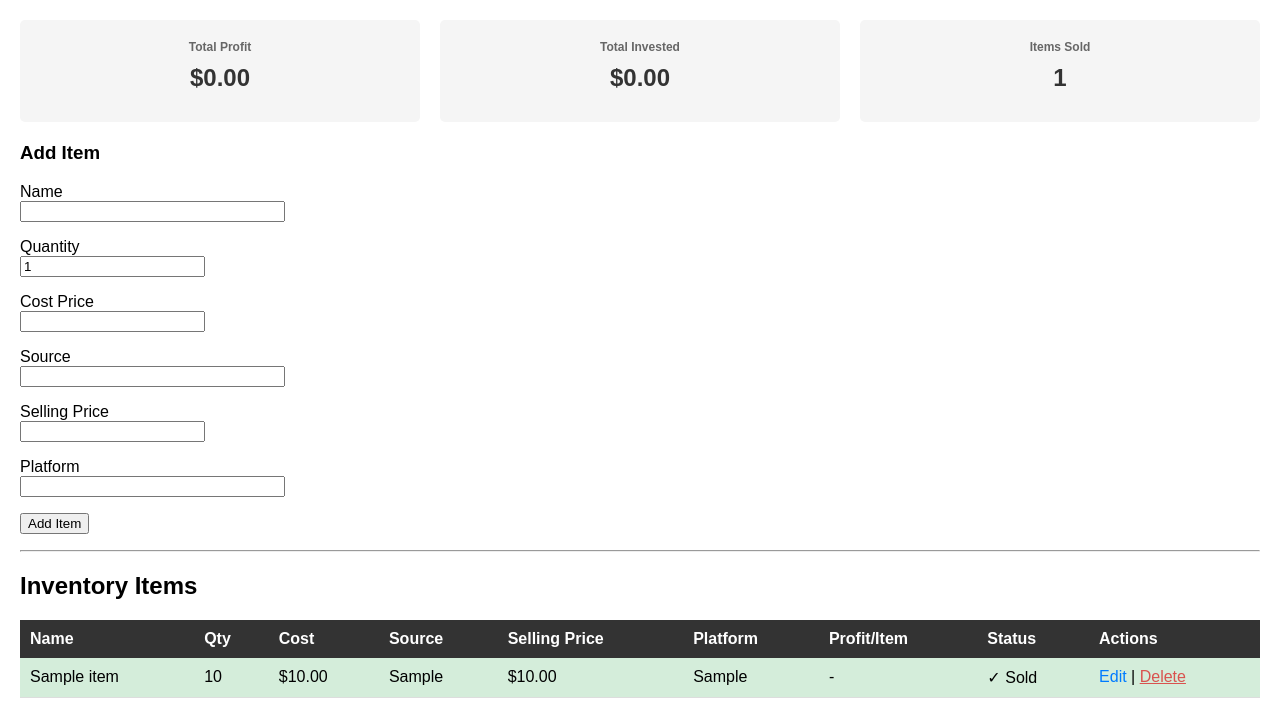
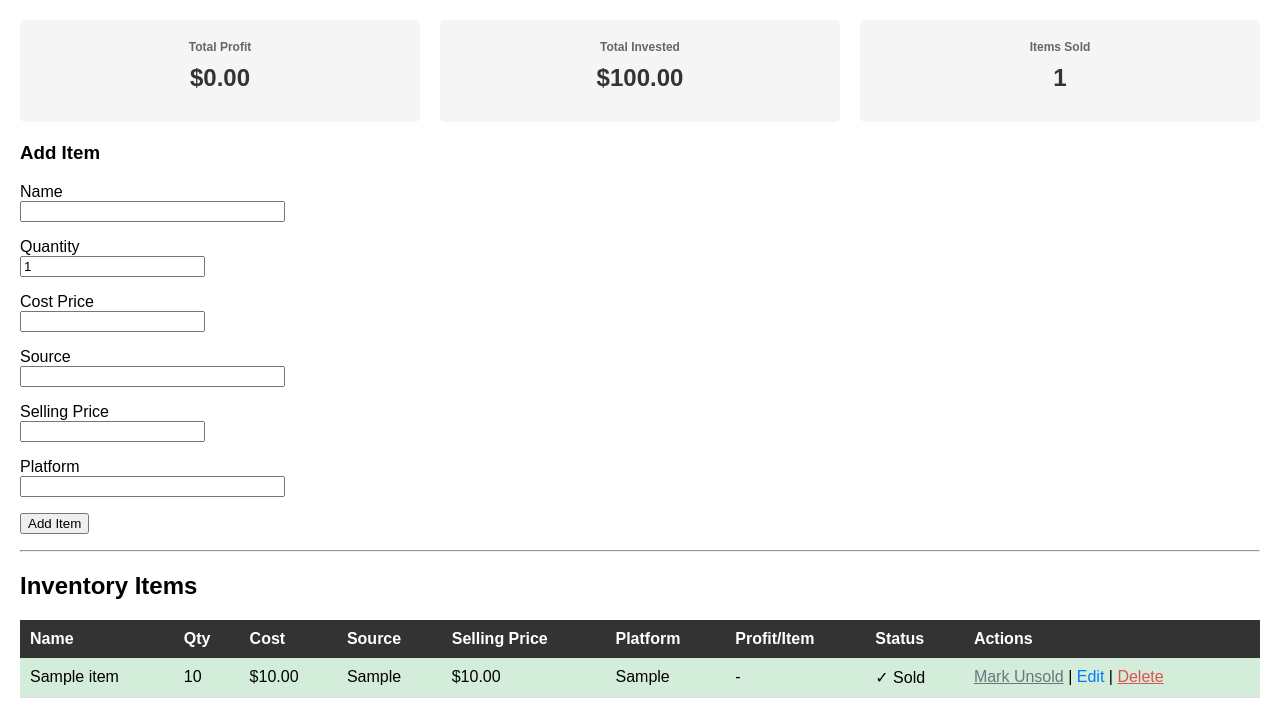
Before and after one commit to krice78/pinkattic-tracker, a Flask app: page / in a window 1280 px wide. Shown: the part 113-831 px from the top of the page. Run offline with Flask 3, Linux system fonts and the light colour scheme; a user stored in the database is signed in; tables that the repository leaves empty hold one stand-in row (values such as "Sample post").

Commit message:
adjusted total_invested to include items not sold as well

```diff
--- a/app/__init__.py
+++ b/app/__init__.py
@@ -43,7 +43,7 @@ def create_app():
         form = ItemForm()
         items = Item.query.filter_by(user_id=current_user.id).all()
         total_profit = sum(item.total_profit for item in items)
-        total_invested = sum(float(item.cost_price) * item.quantity for item in items if not item.sold)
+        total_invested = sum(float(item.cost_price) * item.quantity for item in items)
         items_sold = sum(1 for item in items if item.sold)
 
         return render_template("dashboard.html",
--- a/app/routes/items.py
+++ b/app/routes/items.py
@@ -1,4 +1,5 @@
 from decimal import Decimal
+from datetime import datetime, UTC
 from flask import Blueprint, redirect, url_for, flash, request, render_template
 from flask_login import login_required, current_user
 from flask_wtf import FlaskForm
@@ -101,3 +102,23 @@ def delete_item(item_id):
     db.session.commit()
     flash("Item deleted.", "success")
     return redirect(url_for("main.index"))
+
+
+@items_bp.post("/mark-sold/<int:item_id>")
+@login_required
+def mark_sold(item_id):
+    item = Item.query.get_or_404(item_id)
+    if item.user_id != current_user.id:
+        flash("You do not have permission to modify this item.", "danger")
+        return redirect(url_for("main.index"))
+
+    item.sold = not item.sold
+    if item.sold:
+        item.sold_date = datetime.now(UTC)
+        flash("Item marked as sold.", "success")
+    else:
+        item.sold_date = None
+        flash("Item marked as in stock.", "success")
+
+    db.session.commit()
+    return redirect(url_for("main.index"))
--- a/app/templates/dashboard.html
+++ b/app/templates/dashboard.html
@@ -104,6 +104,15 @@
               </td>
               <td>{% if item.sold %}✓ Sold{% else %}📦 In Stock{% endif %}</td>
               <td>
+                {% if not item.sold %}
+                  <form method="post" action="{{ url_for('items.mark_sold', item_id=item.id) }}" style="display:inline;">
+                    <button type="submit" style="background:none;border:none;color:#28a745;cursor:pointer;text-decoration:underline;font-family:inherit;font-size:inherit;padding:0;">Mark Sold</button>
+                  </form> |
+                {% else %}
+                  <form method="post" action="{{ url_for('items.mark_sold', item_id=item.id) }}" style="display:inline;">
+                    <button type="submit" style="background:none;border:none;color:#6c757d;cursor:pointer;text-decoration:underline;font-family:inherit;font-size:inherit;padding:0;">Mark Unsold</button>
+                  </form> |
+                {% endif %}
                 <a href="{{ url_for('items.edit_get', item_id=item.id) }}">Edit</a> |
                 <form method="post" action="{{ url_for('items.delete_item', item_id=item.id) }}" style="display:inline;" onsubmit="return confirm('Delete this item?');">
                     <button type="submit" style="background:none;border:none;color:#d9534f;cursor:pointer;text-decoration:underline;font-family:inherit;font-size:inherit;padding:0;">Delete</button>
```
